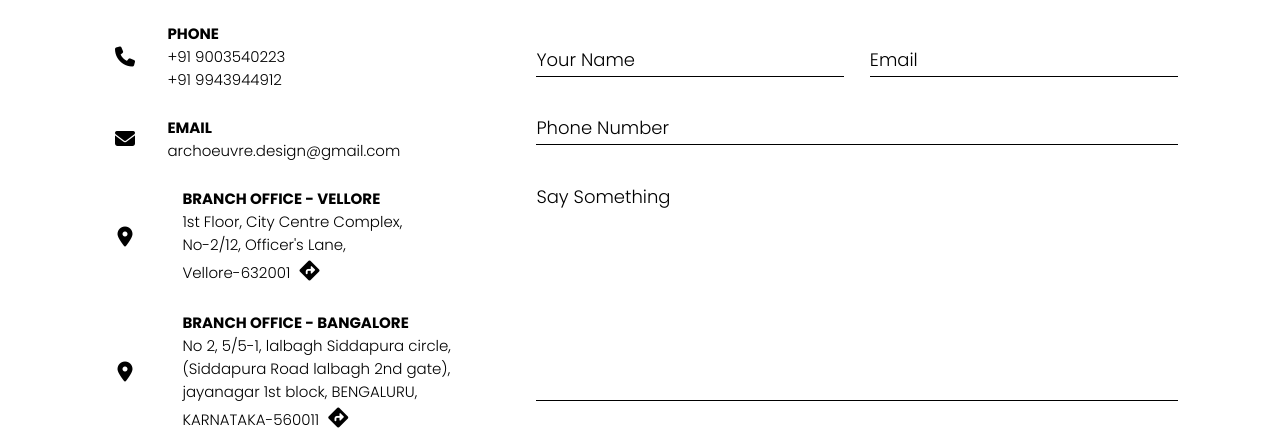
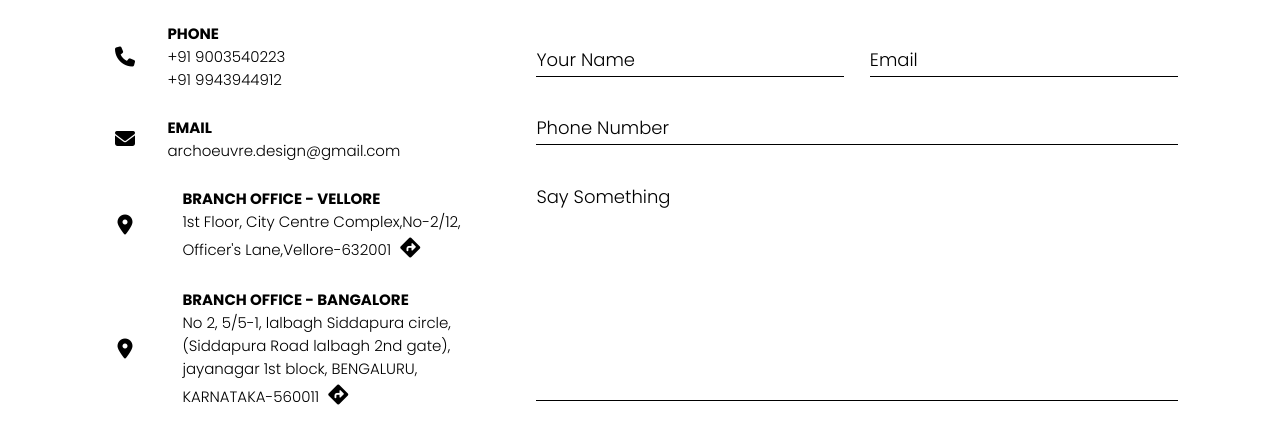
Before and after one commit to Archoeuvre/archoeuvre, a plain HTML site: page index.html in a window 1280 px wide. Shown: the part 3676-4106 px from the top of the page. Drawn offline with nearby package versions, Linux system fonts and the light colour scheme; a web font is replaced by a local one.

Commit message:
Update index.html

```diff
--- a/index.html
+++ b/index.html
@@ -299,7 +299,7 @@
                   </div>
                   <div class="details">
                     <span  data-aos="fade-right" data-aos-duration="650">Branch office - vellore</span>
-                    <span data-aos="fade-right" data-aos-duration="650">1st Floor, City Centre Complex,<br>No-2/12, Officer's Lane,<br>Vellore-632001
+                    <span data-aos="fade-right" data-aos-duration="650">1st Floor, City Centre Complex,No-2/12, Officer's Lane,Vellore-632001
                       <a class="get-direction" href="https://maps.app.goo.gl/DiH9949X1kAL8LQV9"><i class="fas fa-directions"></i></a></span>
                   </div>
                 </div>
```
